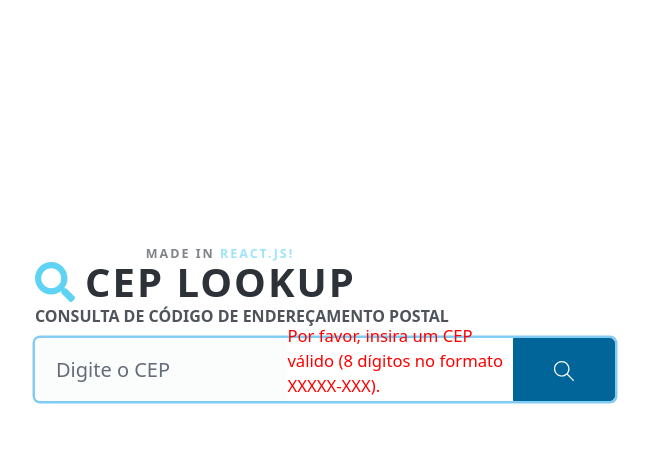
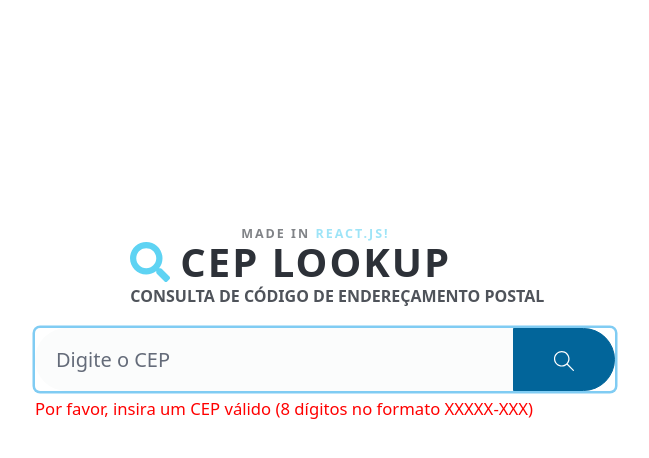
Before and after one commit to andreas-yuji-fujiki/cep-lookup, a React (Vite) app: page / in a window 1280 px wide. Both pictures are taken after typing "Sample" into the empty fields and a click on the button 879 px from the left and 369 px from the top of the page. Shown: the top 458 px of the page, without its empty margins (315-964 px from the left). Built offline with nearby package versions, Linux system fonts and the light colour scheme.

Commit message:
centered the app header & now starting the output card

```diff
--- a/src/Components/AppHeader/AppHeaderStyles.js
+++ b/src/Components/AppHeader/AppHeaderStyles.js
@@ -1,4 +1,12 @@
 import styled from "styled-components";
+
+export const AppHeaderContainer = styled.div`
+    margin: -80px 0 10px 0;
+    display: flex;
+    justify-content: center;
+    position: relative;
+    left: 45px;
+`
 
 export const MainTitle = styled.h1`
     display: flex;
@@ -31,7 +39,3 @@ export const MainParagraph = styled.p`
     opacity: 0.88;
     margin-bottom: 10px;
 `
-
-export const AppHeaderContainer = styled.div`
-    margin-top: -80px;
-`
--- a/src/Components/HeroSection/input_card/InputCard.jsx
+++ b/src/Components/HeroSection/input_card/InputCard.jsx
@@ -15,7 +15,7 @@ function InputCard(){
         e.preventDefault();
         const cepPattern = /^\d{5}-?\d{3}$/;
         if (!cepPattern.test(cep)) {
-            setError('Por favor, insira um CEP válido (8 dígitos no formato XXXXX-XXX).');
+            setError('Por favor, insira um CEP válido (8 dígitos no formato XXXXX-XXX)');
             return;
         }
         setError('');
@@ -42,11 +42,11 @@ function InputCard(){
                     value={cep}
                     onChange={handleChange}
                 />
-                {error && <small style={{ color: 'red' }}>{error}</small>}
                 <button type="submit">
                     <SlMagnifier/>
                 </button>
             </fieldset>
+            {error && <small style={{ color: '#ff0000' }}>{error}</small>}
         </InputCardForm>
     )
 }
--- a/src/Components/HeroSection/input_card/InputCardStyles.js
+++ b/src/Components/HeroSection/input_card/InputCardStyles.js
@@ -5,4 +5,7 @@ export const InputCardForm = styled.form`
         margin: 0;
         margin-bottom: 10px;
     }
+    fieldset input, fieldset button{
+        border-radius: 50px;
+    }
 `
```
